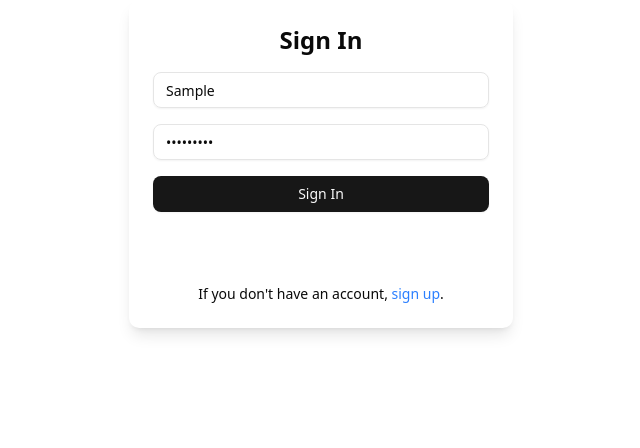
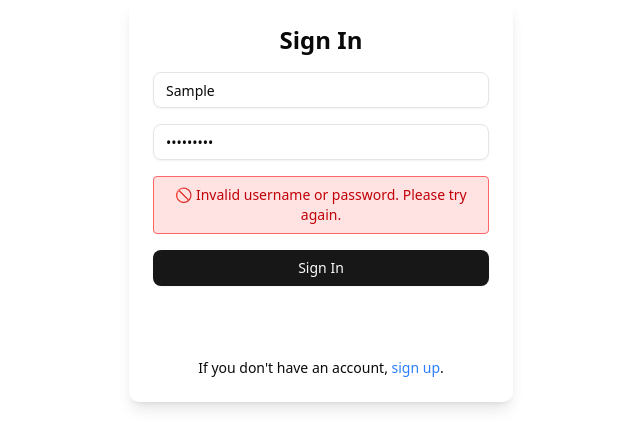
Before and after one commit to DorTKOphir/fan-zone-web, a React (Vite) app in the folder frontend/: page /sign-in in a window 1280 px wide. Both pictures are taken after typing "Sample", "Sample123" into the empty fields and a click on the button "Sign In". Shown: the top 448 px of the page, without its empty margins (319-959 px from the left). Built offline with nearby package versions, Linux system fonts and the light colour scheme; no server answers.

Commit message:
fix(sign-in) add invalid credentials error message when username or password are wrong

```diff
--- a/frontend/src/pages/SignIn.tsx
+++ b/frontend/src/pages/SignIn.tsx
@@ -1,3 +1,4 @@
+import { useState } from 'react';
 import { useForm } from 'react-hook-form';
 import { z } from 'zod';
 import { zodResolver } from '@hookform/resolvers/zod';
@@ -18,6 +19,7 @@ type SignInFormData = z.infer<typeof signInSchema>;
 export default function SignIn() {
 	useRedirectSignedInUser();
 	const { login, loginWithGoogle } = useAuth();
+	const [errorMessage, setErrorMessage] = useState('');
 
 	const {
 		register,
@@ -38,8 +40,13 @@ export default function SignIn() {
 		console.log('Google error');
 	};
 
-	const onSubmit = ({ username, password }: SignInFormData) => {
-		login(username, password);
+	const onSubmit = async ({ username, password }: SignInFormData) => {
+		try {
+			await login(username, password);
+			setErrorMessage('');
+		} catch (err: any) {
+			setErrorMessage('Invalid username or password. Please try again.');
+		}
 	};
 
 	return (
@@ -54,6 +61,11 @@ export default function SignIn() {
 					<Input {...register('password')} type="password" placeholder="Password" />
 					{errors.password && <p className="text-red-500">{errors.password.message}</p>}
 				</div>
+				{errorMessage && (
+					<div className="bg-red-100 border border-red-400 text-red-700 px-4 py-2 rounded text-sm text-center">
+						🚫 {errorMessage}
+					</div>
+				)}
 				<Button type="submit" className="w-full">
 					Sign In
 				</Button>
```
Also changed, not shown: 1 other file (tests, documents, lock files or other folders).
